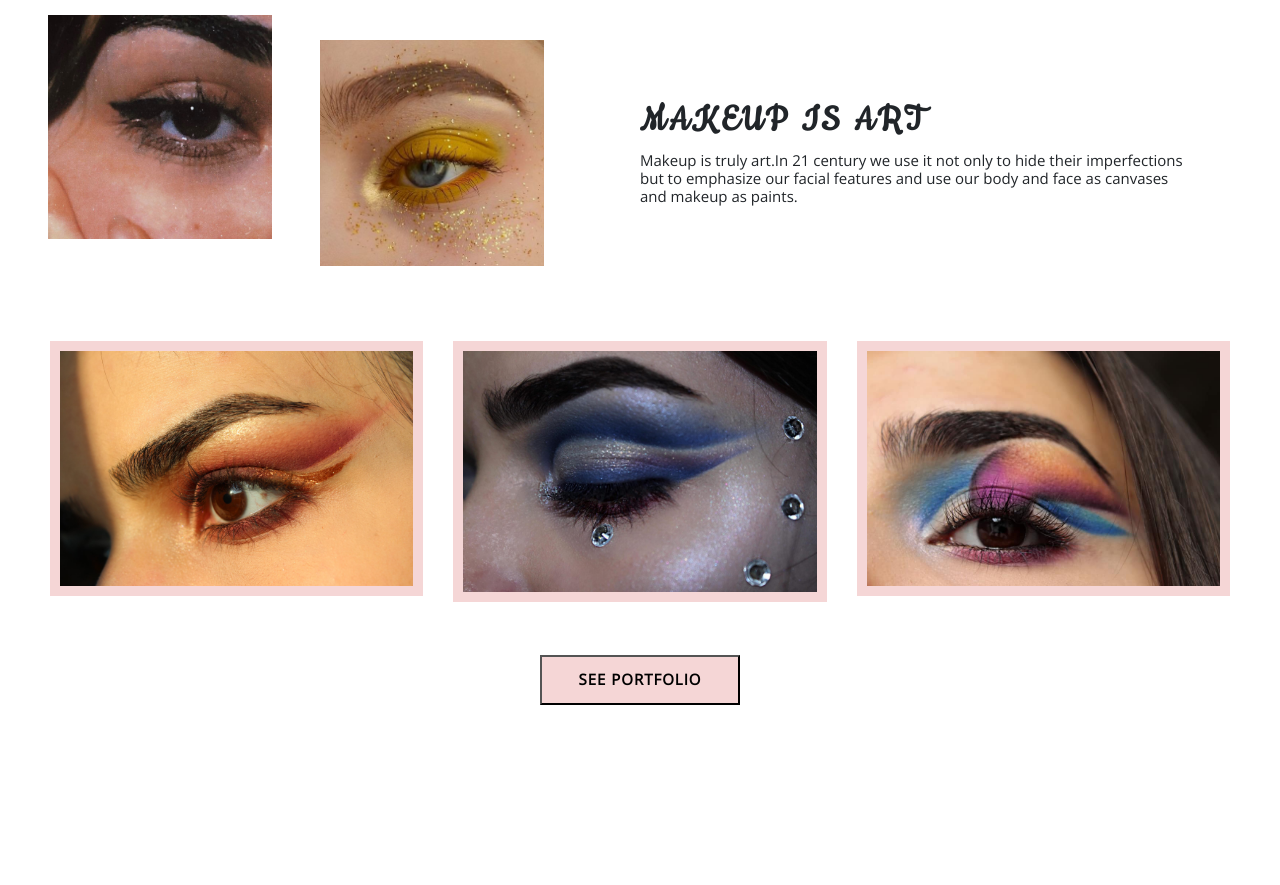
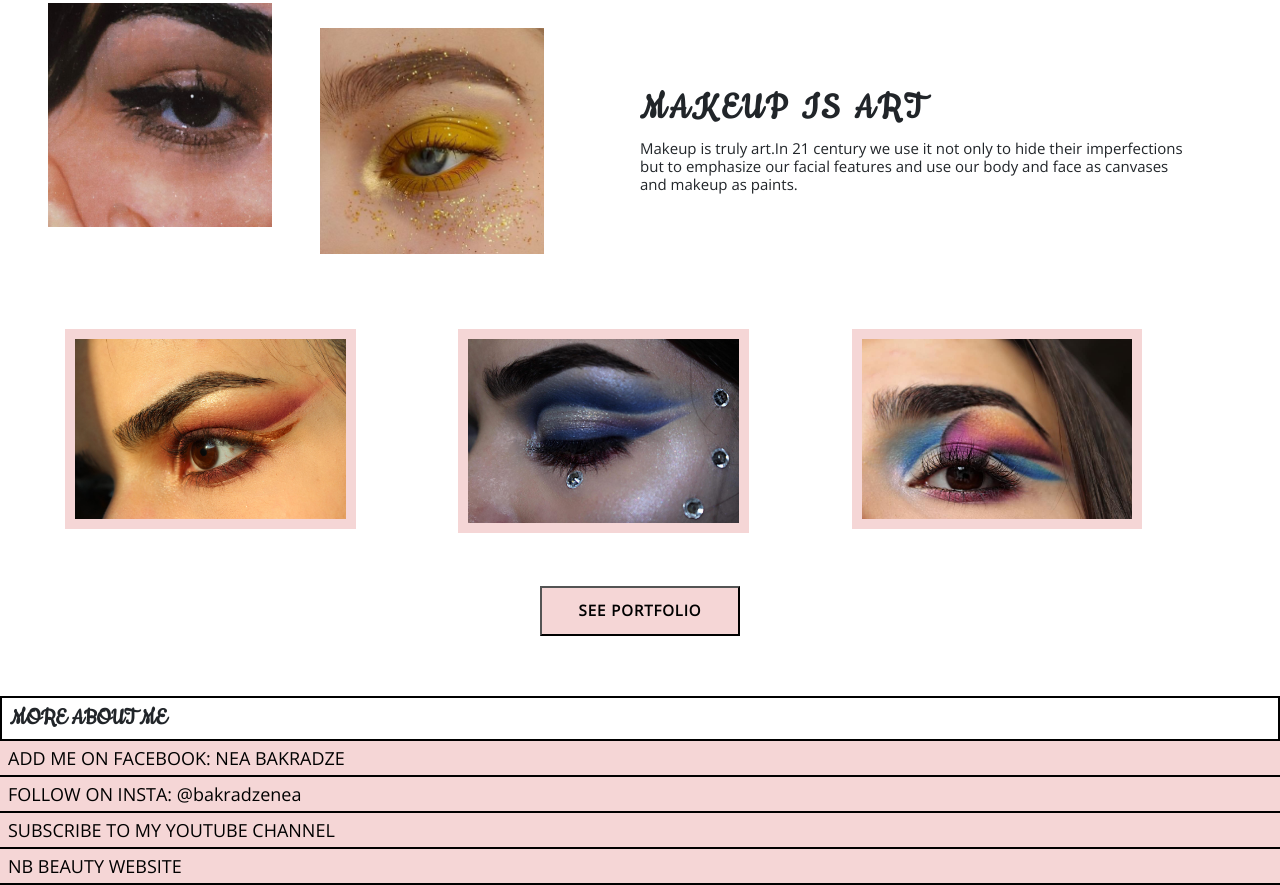
Before and after one commit to neabakradze/NB-PORTFOLIO, a plain HTML site: page index.html in a window 1280 px wide. Shown: the part 722-1607 px from the top of the page. Before the commit the page ends 1427 px from the top, so only its background shows below. Drawn offline with nearby package versions, Linux system fonts and the light colour scheme.

Commit message:
perfected some elements and added footer

```diff
--- a/css/style.css
+++ b/css/style.css
@@ -14,13 +14,8 @@
 .open-sans-font{
     font-family: 'Open Sans', sans-serif;
 }
-.header{
-    position: fixed;
-    width: 100%;
-}
-.clear-fix{
-    height: 60px;
-}
+
+
 /*logo section*/
 .logo-display{
 
@@ -109,7 +104,7 @@ font-weight: bold;
    padding: 50px;
 }
 .row-img{
-    width: 100%;
+    width: 80%;
     border: solid 10px #f5d6d6;
 }
 .row-img:hover{
@@ -145,3 +140,30 @@ font-weight: bold;
     letter-spacing: 1px;
     text-underline-position: none;
 }
+
+
+/* footer */
+.footer{
+    font-family: 'Open Sans', sans-serif;
+    font-size: 18px;
+    margin-top: 60px;
+}
+.more-about-me{
+    padding: 8px;
+    border: 2px solid black;
+}
+.footer-title{
+    font-family: 'Cookie', cursive;
+    font-weight: bold;
+    font-size: 25px;
+}
+.social-div{
+    background-color: #f5d6d6;
+    padding: 8px;
+    border-bottom: 2px solid black;
+}
+.social-media{
+   color: black;
+   text-decoration: none;
+   text-decoration-color: black;
+}
--- a/index.html
+++ b/index.html
@@ -29,7 +29,7 @@
         </div>
       </nav>
   </header>
-  <div class="clear-fix"></div>
+
            <!-- LOGO SECTION -->
   <section class="logo-display">
     <img class="main-logo" src="images/main-logo.png" alt="nb-logo">
@@ -60,9 +60,9 @@
     </div>
   </div>
 </section>
-           <!-- MY MAKEUP LOOK , BOOTSTRAP ROWS -->
+           <!-- MY MAKEUP LOOKS , BOOTSTRAP ROWS -->
 
-       <section class="row my-looks-div">
+       <section style="margin-left:0; margin-right:0;" class="row my-looks-div ">
             <div class="col-4">
                   <img class="row-img" src="images/burgundy-eye.jpg" alt="makeup 1">
             </div>
@@ -82,7 +82,23 @@
          </button>
        </div>
 
-
+ <footer class="footer">
+     <div class="more-about-me">
+       <h3 href="" class="footer-title">MORE ABOUT ME</h3>
+     </div>
+     <div class="social-div">
+       <a href="https://www.facebook.com/nea.bakradze" class="social-media">ADD ME ON FACEBOOK: NEA BAKRADZE</a>
+     </div>
+     <div class="social-div">
+       <a href="https://www.instagram.com/bakradzenea/" class="social-media">FOLLOW ON INSTA: @bakradzenea</a>
+     </div>
+     <div class="social-div">
+       <a href="" class="social-media">SUBSCRIBE TO MY YOUTUBE CHANNEL</a>
+     </div>
+     <div class="social-div">
+       <a  href="https://neabakradze.github.io/NB-BEAUTY/" class="social-media">NB BEAUTY WEBSITE</a>
+     </div>
+ </footer>
 
 
 
```
Lines whose indentation alone changed are shown as unchanged.
